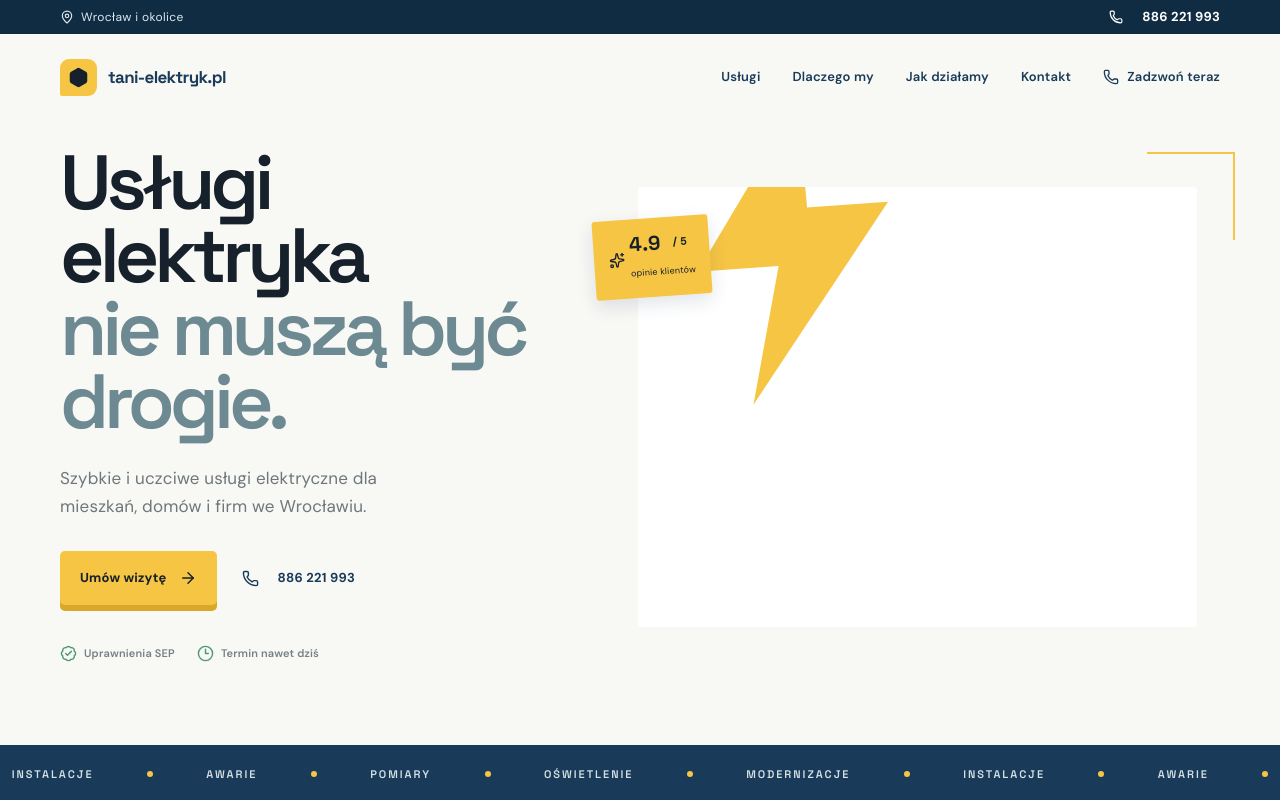
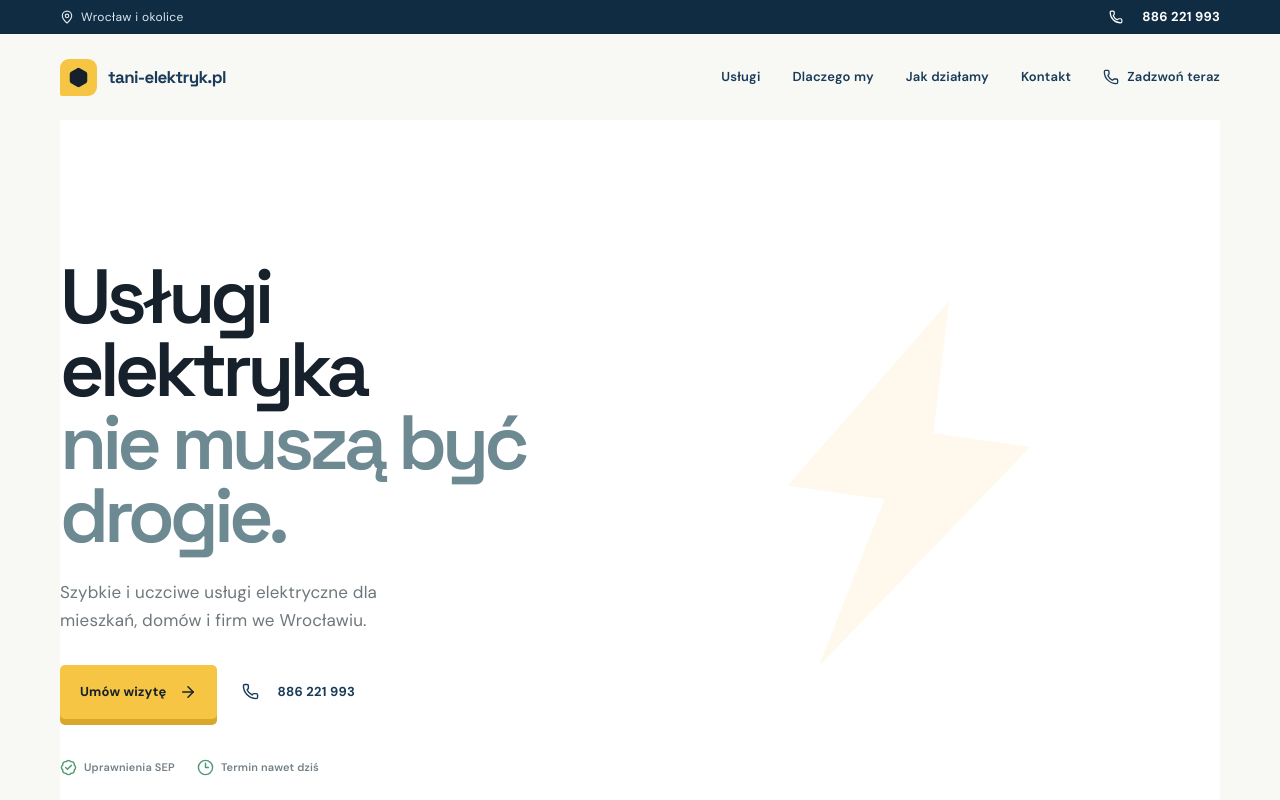
Before and after one commit to daniszelu/tani-elektryk, a React (Vite) app: page / in a window 1280 px wide. Shown: the top 800 px of the page. Built offline with nearby package versions, Linux system fonts and the light colour scheme.

Commit message:
Simplify hero to subtle lightning background

```diff
--- a/src/index.css
+++ b/src/index.css
@@ -255,6 +255,39 @@ code {
   display: none;
 }
 
+.hero {
+  position: relative;
+  display: block;
+  min-height: 540px;
+  padding: 118px 0 110px;
+  background: #ffffff;
+  overflow: hidden;
+}
+
+.hero::after {
+  content: '';
+  position: absolute;
+  z-index: 0;
+  top: 50%;
+  right: 15%;
+  width: 280px;
+  height: 380px;
+  transform: translateY(-50%) rotate(8deg);
+  background: var(--yellow);
+  opacity: .1;
+  clip-path: polygon(56% 0, 8% 54%, 43% 54%, 28% 100%, 92% 35%, 57% 35%);
+}
+
+.hero-copy {
+  position: relative;
+  z-index: 1;
+  max-width: 600px;
+}
+
+.hero-visual {
+  display: none !important;
+}
+
 .contact-details small,
 .contact-details strong {
   color: #ffffff !important;
```
